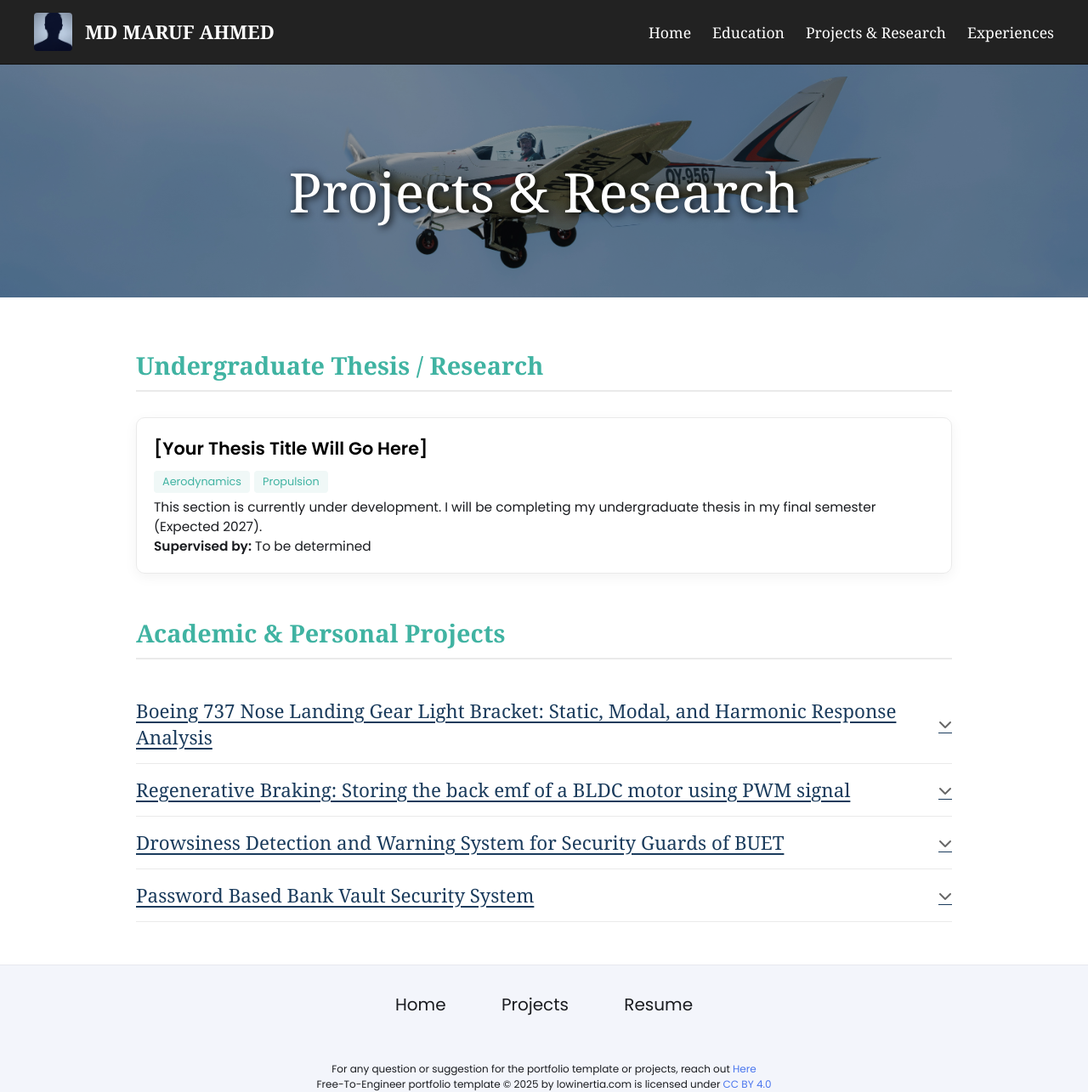
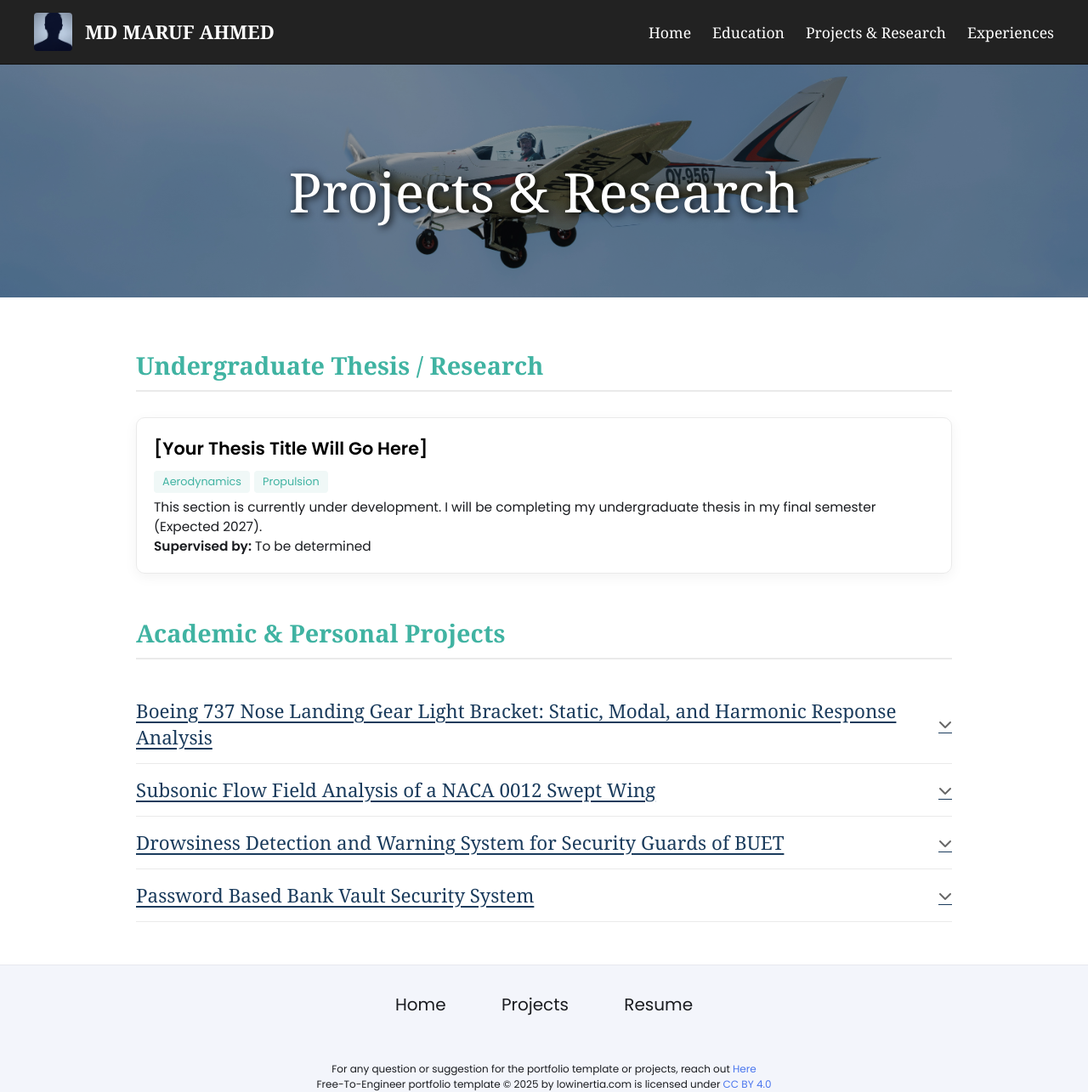
Before and after one commit to maruf066/maruf066.github.io, a Jekyll site: the page built from projects.html, in a window 1280 px wide and 1285 px high. Shown: the whole window at 85% size. Built offline with Jekyll 4.4.1, drawn with Linux system fonts in a browser that asks for light colours.

Commit message:
Update projects.html

```diff
--- a/projects.html
+++ b/projects.html
@@ -104,15 +104,12 @@ permalink: /projects/
   <h2 class="sub-section-title">Academic & Personal Projects</h2>
   <div class="accordion-container">
 
-    <!-- PROJECT 1: YOUR NEW PROJECT -->
+    <!-- PROJECT 1 -->
     <details>
       <summary class="project-title">Boeing 737 Nose Landing Gear Light Bracket: Static, Modal, and Harmonic Response Analysis</summary>
       <div class="project-content">
-        <!-- Replace 'project1.jpg' with your actual image name -->
         <img src="{{ site.baseurl }}/assets/images/project1.jpg" alt="Boeing 737 Light Bracket Analysis">
-
         <p>This project presents a comprehensive finite element analysis of a Boeing 737 nose landing gear light bracket using COMSOL Multiphysics. The geometry was based on dimensional measurements taken from the actual aircraft and modeled in Aluminum 7075-T6.</p>
-
         <p><strong>Three analyses were performed:</strong></p>
         <ul>
           <li><strong>Static:</strong> Under a 500 N load, the maximum von Mises stress was 120.3 MPa with a safety factor of 4.2, and the maximum displacement was 0.2 mm. The equilibrium error was 0%.</li>
@@ -122,12 +119,23 @@ permalink: /projects/
       </div>
     </details>
 
-    <!-- PROJECT 2 -->
+    <!-- PROJECT 2: NACA 0012 SWEPT WING (UPDATED) -->
     <details>
-      <summary class="project-title">Regenerative Braking: Storing the back emf of a BLDC motor using PWM signal</summary>
+      <summary class="project-title">Subsonic Flow Field Analysis of a NACA 0012 Swept Wing</summary>
       <div class="project-content">
-        <img src="{{ site.baseurl }}/assets/images/project2.jpg" alt="Regenerative Braking">
-        <p>Describe the methodology and how you built this system here in a short abstract.</p>
+        <!-- Replace 'project2.jpg' with your actual image name -->
+        <img src="{{ site.baseurl }}/assets/images/project2.jpg" alt="NACA 0012 Swept Wing Analysis">
+
+        <p>Swept wings are widely used in high-speed aircraft to increase the critical Mach number and reduce drag. This project performs a subsonic flow field analysis of a 30° swept NACA 0012 semi-span wing using ANSYS Fluent.</p>
+
+        <p>A density-based solver and the Spalart-Allmaras turbulence model are employed to simulate the external aerodynamic flow.</p>
+
+        <p><strong>Objectives & Validation:</strong></p>
+        <ul>
+          <li>Visualize the pressure and velocity distributions over the wing.</li>
+          <li>Evaluate the aerodynamic coefficients (lift and drag).</li>
+          <li>Numerical results are validated against published experimental data for the NACA 0012 airfoil.</li>
+        </ul>
       </div>
     </details>
 
```
